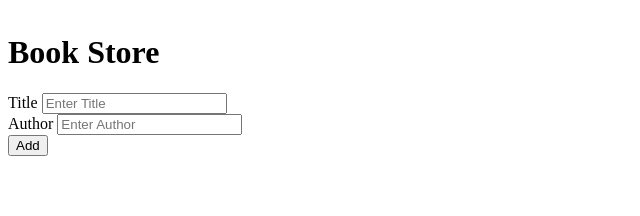
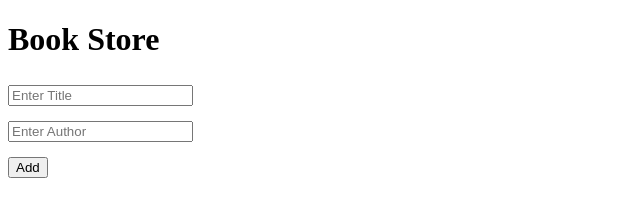
Before and after one commit to zied2112/BookStore, a website: page index.html in a window 1280 px wide. Shown: the whole page, without its empty margins (0-640 px from the left). Drawn offline with Linux system fonts and the light colour scheme.

Commit message:
Change README and required inputs

```diff
--- a/css/style.css
+++ b/css/style.css
@@ -1,14 +1,21 @@
 .show-added-books  {
-    width: 80%;
-    padding-bottom: 5px;
+  width: 80%;
+  padding-bottom: 5px;
 
 }
 .show-added-books > .user-input{
-    padding: 1rem;
-    border-bottom: 2px solid #333;
+  padding: 1rem;
+  border-bottom: 2px solid #333;
 
 }
 
 .input-value {
-    margin: 0;
+  margin: 0;
 }
+
+.form {
+  display: flex;
+  flex-direction: column;
+  gap: 15px;
+  align-items: flex-start;
+}
--- a/index.html
+++ b/index.html
@@ -1,5 +1,6 @@
 <!DOCTYPE html>
 <html lang="en">
+
 <head>
   <meta charset="UTF-8">
   <meta http-equiv="X-UA-Compatible" content="IE=edge">
@@ -8,24 +9,26 @@
   <link rel="stylesheet" href="css/style.css">
 
 </head>
+
 <body>
   <!-- Main Section -->
   <main>
     <div class="container">
+      <h1>Book Store</h1>
+
       <div class="show-added-books">
 
       </div>
       <!-- form -->
       <form class="form" id="form">
-                <h1>Book Store</h1>
 
         <div class="form-control">
-                    <label for="title">Title</label>
-                    <input type="text" id="title" placeholder="Enter Title" >
+          <label for="title"></label>
+          <input type="text" id="title" placeholder="Enter Title" required>
         </div>
         <div class="form-control">
-                    <label for="author">Author</label>
-                    <input type="text" id="author" placeholder="Enter Author" >
+          <label for="author"></label>
+          <input type="text" id="author" placeholder="Enter Author" required>
         </div>
         <input type="submit" value="Add" class="btn" id="submit-form"></button>
       </form>
@@ -35,4 +38,5 @@
   <script type="module" src="/js/index.js"></script>
 
 </body>
+
 </html>
--- a/js/index.js
+++ b/js/index.js
@@ -1,6 +1,3 @@
-// console.log("Hello World");
-// Declare the button
-
 const submit = document.querySelector('#submit-form');
 const displayContentContainer = document.querySelector('.show-added-books');
 const title = document.querySelector('#title');
@@ -22,7 +19,9 @@ displayContentContainer.innerHTML = `
 window.addEventListener('load', () => {
   submit.addEventListener('click', (event) => {
     event.preventDefault();
-    // displayContentContainer.style.display = "block";
+    if((title.value === '') || (author.value === '')) {
+      alert('Please put a title and author');
+    } else {
       bookArray.push({ title: title.value, author: author.value });
       displayContentContainer.innerHTML = `
       ${bookArray
@@ -36,6 +35,7 @@ window.addEventListener('load', () => {
       .join('')}
     `;
       localStorage.setItem('books', JSON.stringify(bookArray));
+    }
   });
 
   displayContentContainer.addEventListener('click', (event) => {
```
Also changed, not shown: MIT.md (added, +7 -0 lines), README.md. Lines whose indentation alone changed are shown as unchanged.
